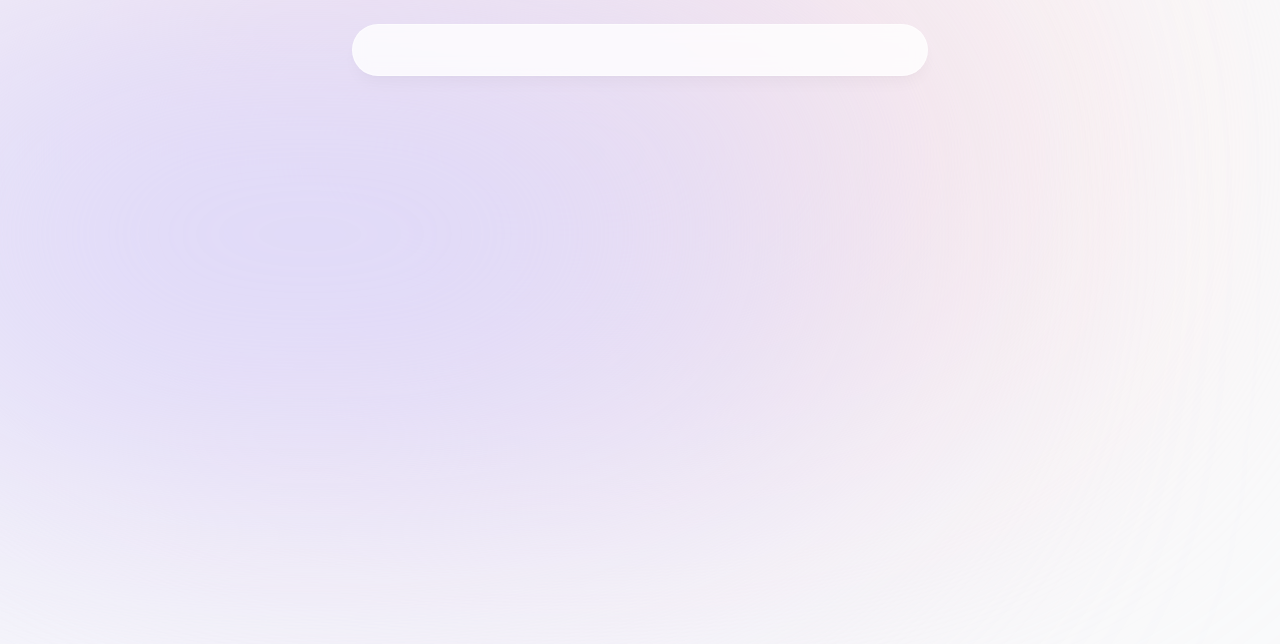
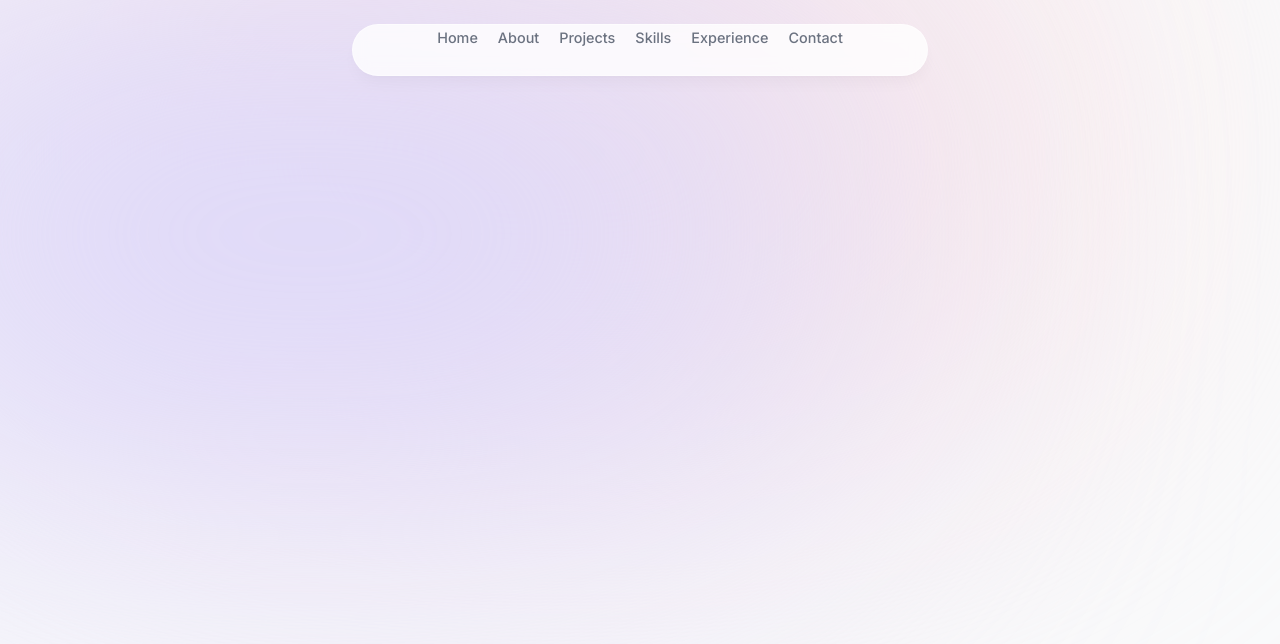
Before and after one commit to zengyifei327/Portfolio, a Next.js app: page / in a window 1280 px wide. Shown: the top 644 px of the page. Built offline with nearby package versions, Linux system fonts and the light colour scheme.

Commit message:
Update header

```diff
--- a/components/header.tsx
+++ b/components/header.tsx
@@ -3,7 +3,7 @@
 import React from "react";
 import { motion } from "framer-motion";
 import { links } from "@/lib/data";
-
+import Link from "next/link";
 
 export default function Header() {
     return (
@@ -22,8 +22,8 @@ export default function Header() {
                             key={link.hash}
                             initial={{ y: -100, opacity: 0 }}
                             animate={{ y: 0, opacity: 1 }}
-
                         >
+                            <Link href={link.hash}>{link.name}</Link>
                         </motion.li>
                     ))}
                 </ul>
```
